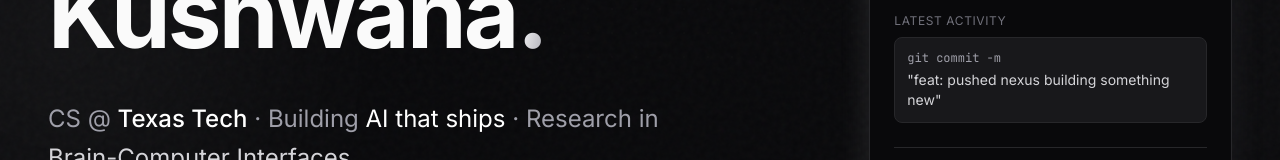
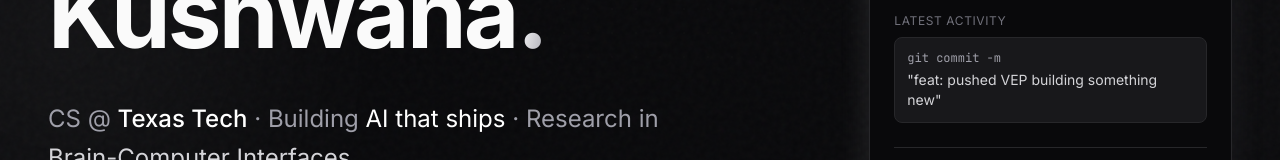
Before and after one commit to kushwahaamar-dev/portfolio, a React (Vite) app: page / in a window 1280 px wide. Shown: the part 363-523 px from the top of the page. Built offline with nearby package versions, Linux system fonts and the light colour scheme.

Commit message:
Update latest activity message in Hero component

```diff
--- a/src/components/sections/Hero.tsx
+++ b/src/components/sections/Hero.tsx
@@ -229,7 +229,7 @@ export const Hero = () => {
                   <p className="text-xs text-zinc-500 uppercase tracking-wider mb-2">Latest Activity</p>
                   <div className="p-3 rounded-lg bg-zinc-900 border border-zinc-800">
                     <p className="font-mono text-xs text-zinc-400 mb-1">git commit -m</p>
-                    <p className="text-sm text-zinc-300">"feat: pushed nexus building something new"</p>
+                    <p className="text-sm text-zinc-300">"feat: pushed VEP building something new"</p>
                   </div>
                 </div>
 
```
